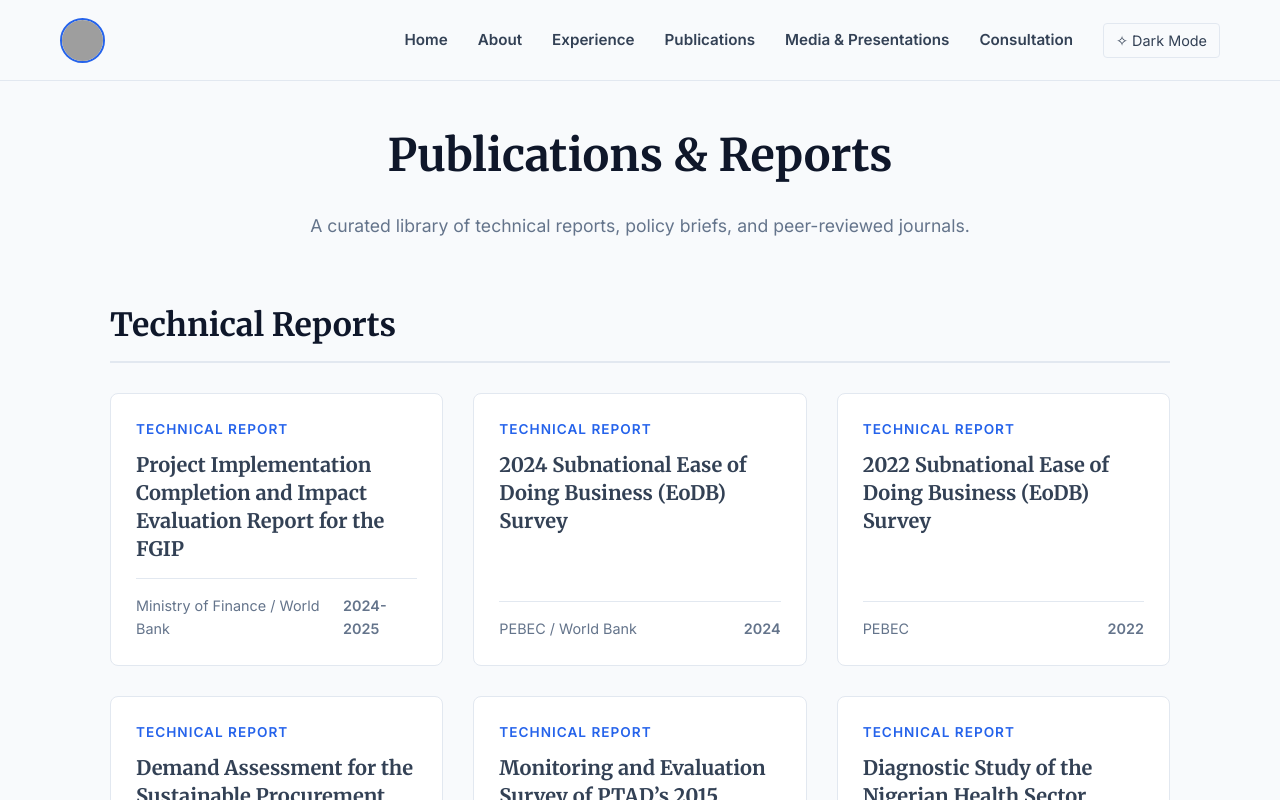
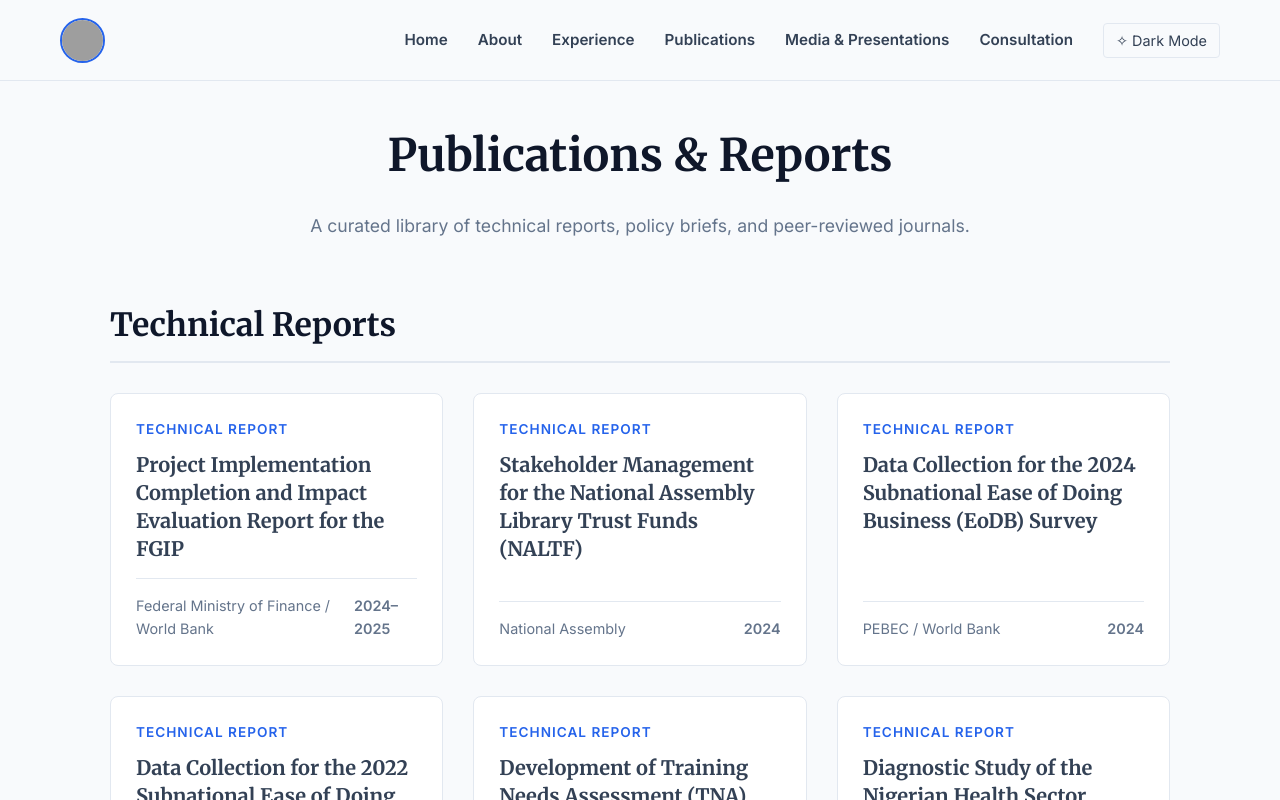
Before and after one commit to chinonsonca-builds/Dr_Tochukwu_portfolio, a Next.js app: page /publications in a window 1280 px wide. Shown: the top 800 px of the page. Built offline with nearby package versions, Linux system fonts and the light colour scheme; grey boxes are pictures that could not be loaded.

Commit message:
fix: update technical reports to match Preston Consults track-record page with correct links

```diff
--- a/src/app/publications/page.js
+++ b/src/app/publications/page.js
@@ -6,12 +6,12 @@ export const metadata = {
 
 export default function Publications() {
   const technicalReports = [
-    { title: "Project Implementation Completion and Impact Evaluation Report for the FGIP", publisher: "Ministry of Finance / World Bank", year: "2024-2025", category: "Technical Report", link: "https://prestonconsultsltd.com/publications/" },
-    { title: "2024 Subnational Ease of Doing Business (EoDB) Survey", publisher: "PEBEC / World Bank", year: "2024", category: "Technical Report", link: "https://prestonconsultsltd.com/2024-subnational-ease-of-doing-business-survey/" },
-    { title: "2022 Subnational Ease of Doing Business (EoDB) Survey", publisher: "PEBEC", year: "2022", category: "Technical Report", link: "https://prestonconsultsltd.com/2022-subnational-ease-of-doing-business-survey/" },
-    { title: "Demand Assessment for the Sustainable Procurement, Environment and Social Standards Project", publisher: "World Bank / Nigerian Universities", year: "2019", category: "Technical Report", link: "https://prestonconsultsltd.com/demand-assessment-for-the-sustainable-procurement-environment-and-social-standards-project/" },
-    { title: "Monitoring and Evaluation Survey of PTAD’s 2015 Pensioner’s Verification", publisher: "PTAD", year: "2015-2016", category: "Technical Report", link: "https://prestonconsultsltd.com/monitoring-and-evaluation-survey-of-ptads-2015-pensioners/" },
-    { title: "Diagnostic Study of the Nigerian Health Sector", publisher: "Mastercard Foundation", year: "2021", category: "Technical Report", link: "https://prestonconsultsltd.com/elementor-trackrecordhealth/" }
+    { title: "Project Implementation Completion and Impact Evaluation Report for the FGIP", publisher: "Federal Ministry of Finance / World Bank", year: "2024–2025", category: "Technical Report", link: "https://prestonconsultsltd.com/fgip-2025/" },
+    { title: "Stakeholder Management for the National Assembly Library Trust Funds (NALTF)", publisher: "National Assembly", year: "2024", category: "Technical Report", link: "https://prestonconsultsltd.com/track-record/" },
+    { title: "Data Collection for the 2024 Subnational Ease of Doing Business (EoDB) Survey", publisher: "PEBEC / World Bank", year: "2024", category: "Technical Report", link: "https://prestonconsultsltd.com/eodb-2024/" },
+    { title: "Data Collection for the 2022 Subnational Ease of Doing Business (EoDB) Survey", publisher: "PEBEC", year: "2021–2022", category: "Technical Report", link: "https://prestonconsultsltd.com/track-record/" },
+    { title: "Development of Training Needs Assessment (TNA) Tools", publisher: "Yobe State Government", year: "Jan–Mar 2021", category: "Technical Report", link: "https://prestonconsultsltd.com/trainingtools/" },
+    { title: "Diagnostic Study of the Nigerian Health Sector", publisher: "Mastercard Foundation", year: "2021", category: "Technical Report", link: "https://prestonconsultsltd.com/track-record/" }
   ];
 
   const policyBriefs = [
```
